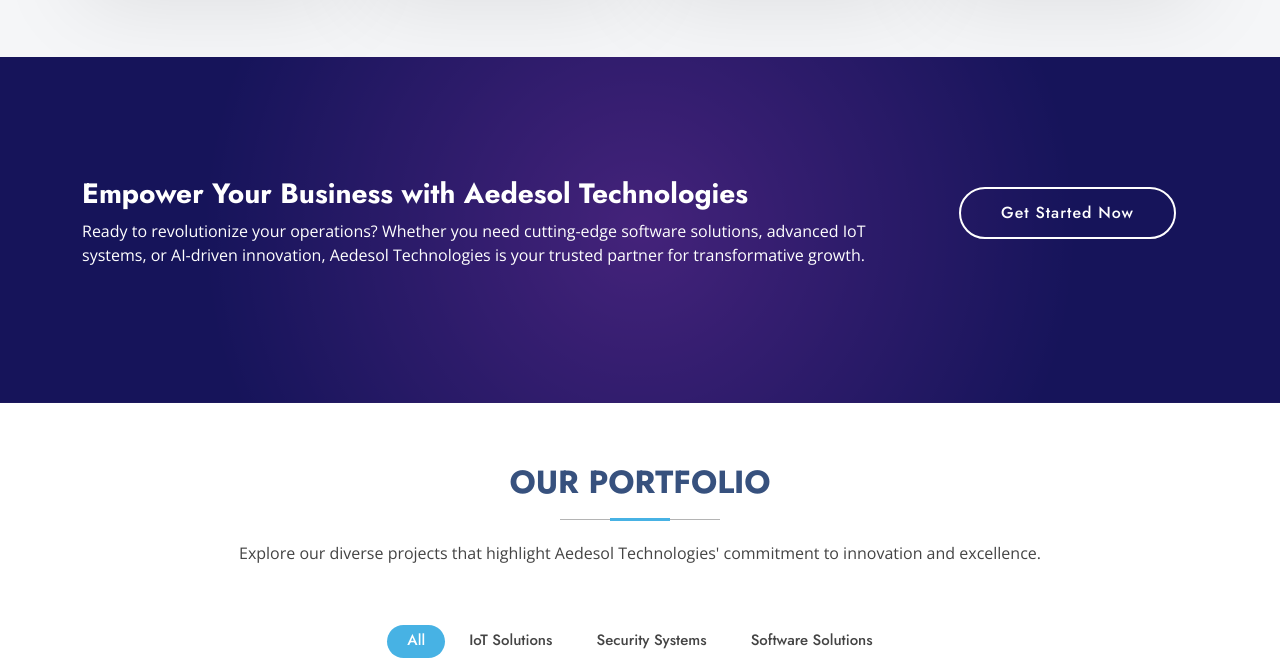
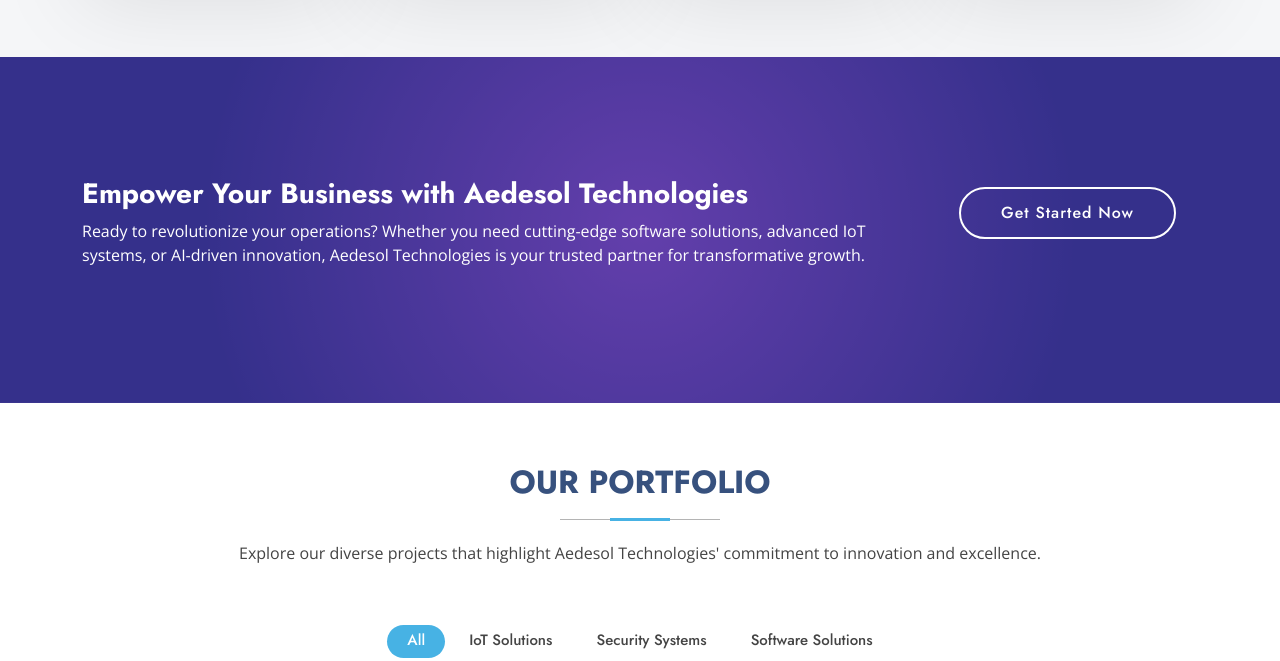
Before and after one commit to Shaukat-Siddiqui/Aedesol_technologies, a plain HTML site: page index.html in a window 1280 px wide. Shown: the part 3399-4060 px from the top of the page. Drawn offline with nearby package versions, Linux system fonts and the light colour scheme.

Commit message:
Update main.css

```diff
--- a/main.css
+++ b/main.css
@@ -1276,7 +1276,7 @@
 
 .call-to-action:before {
   content: "";
-  background: color-mix(in srgb, var(--background-color), transparent 35%);
+  background: color-mix(in srgb, #4c3ca0, transparent 35%);
   position: absolute;
   inset: 0;
   z-index: 2;
```
